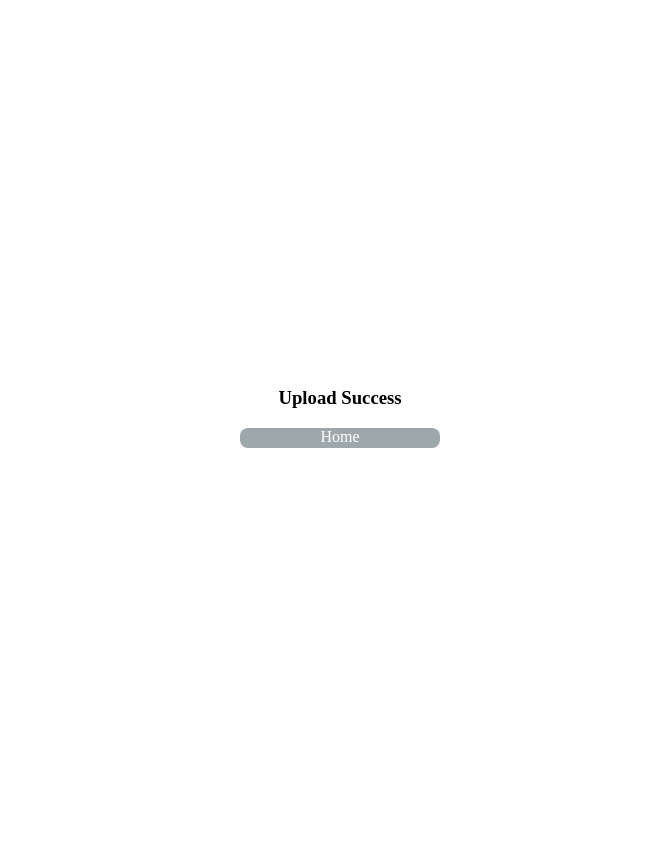
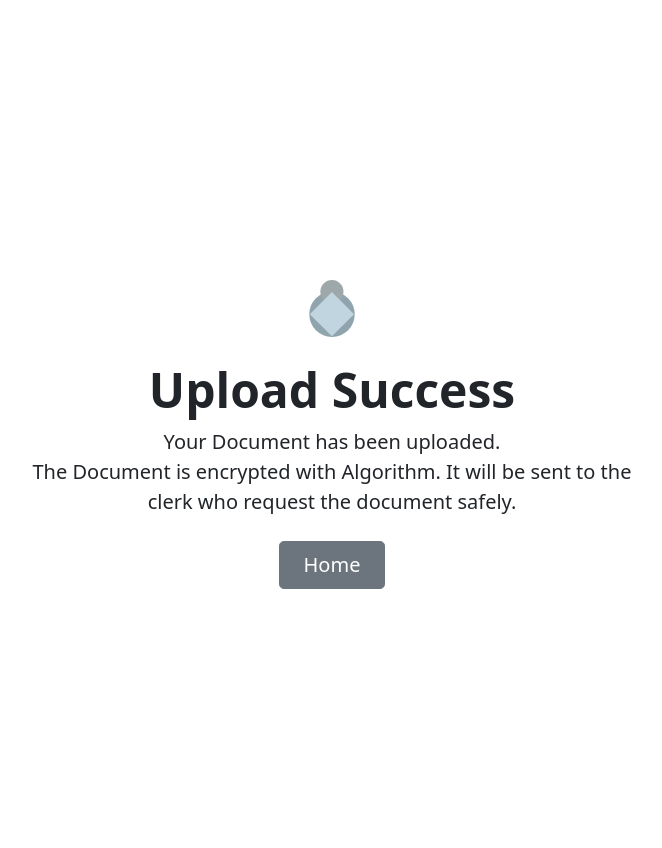
Before and after one commit to CAUIEP/ImageEncryption, a Django app: page /customer/success/ in a window 1280 px wide. Shown: the whole page, without its empty margins (308-970 px from the left). Before the commit the page ends 448 px from the top, so only its background shows below. Run offline with Django 3.2, Linux system fonts and the light colour scheme; some libraries are stand-ins or nearby versions.

Commit message:
Update successhome html

```diff
--- a/IEP/Customer/static/css/customer/submit_success.css
+++ b/IEP/Customer/static/css/customer/submit_success.css
@@ -1,21 +1,3 @@
 .main__body {
-    width: 100vw;
     height: 100vh;
-    display: flex;
-    flex-direction: column;
-    justify-content: center;
-    text-align: center;
 }
-
-.title {
-}
-
-.home__button {
-    display:inline-block;
-    width: 200px;
-    height: 20px;
-    color: white;
-    background: #9ea7aa;
-    text-decoration: none;
-    border-radius: 8px;
-}
--- a/IEP/Customer/templates/customer/login.html
+++ b/IEP/Customer/templates/customer/login.html
@@ -7,7 +7,6 @@
     <meta charset="UTF-8">
     <meta http-equiv="X-UA-Compatible" content="IE=edge">
     <meta name="viewport" content="width=device-width, initial-scale=1.0">
-    <link rel="stylesheet" href="/static/customer/css/customer_home.css">
     <link href="https://cdn.jsdelivr.net/npm/bootstrap@5.0.1/dist/css/bootstrap.min.css" rel="stylesheet" integrity="sha384-+0n0xVW2eSR5OomGNYDnhzAbDsOXxcvSN1TPprVMTNDbiYZCxYbOOl7+AMvyTG2x" crossorigin="anonymous">
     <title>Customer Home</title>
 </head>
@@ -28,6 +27,7 @@
                 <a class="nav-link disable">User : {{request_user}}</a>
 
                 {% else %}
+                    <a class="nav-link active" href="{% url 'Customer:customer_home' %}">Home</a>
                     <a class="nav-link" href="{% url 'Customer:login' %}">login</a>
                     <a class="nav-link" href="{% url 'Customer:signup' %}">sign up</a>
                 {% endif %}
--- a/IEP/Customer/templates/customer/picture_upload.html
+++ b/IEP/Customer/templates/customer/picture_upload.html
@@ -44,7 +44,7 @@
         <h5 class="card-title">TO.{{customer}}</h5>
         <p class="card-text">
           Hello MR.{{customer}}<br>
-          please upload {{document.document_name}}<br>
+          please upload {{document}}<br>
           FROM {{clerk}}
         </p>
         <input type="file" id="image" name="image" accept="image/*" onchange="setThumbnail(event);" multiple/>
--- a/IEP/Customer/templates/customer/submit_success.html
+++ b/IEP/Customer/templates/customer/submit_success.html
@@ -6,22 +6,24 @@
     <meta charset="UTF-8">
     <meta http-equiv="X-UA-Compatible" content="IE=edge">
     <meta name="viewport" content="width=device-width, initial-scale=1.0">
+    <link href="https://cdn.jsdelivr.net/npm/bootstrap@5.0.1/dist/css/bootstrap.min.css" rel="stylesheet" integrity="sha384-+0n0xVW2eSR5OomGNYDnhzAbDsOXxcvSN1TPprVMTNDbiYZCxYbOOl7+AMvyTG2x" crossorigin="anonymous">
     <title>Document</title>
 
     <link rel="stylesheet" href="{% static 'css/customer/submit_success.css' %}">
 </head>
 <body>
+    <script src="https://cdn.jsdelivr.net/npm/bootstrap@5.0.1/dist/js/bootstrap.bundle.min.js" integrity="sha384-gtEjrD/SeCtmISkJkNUaaKMoLD0//ElJ19smozuHV6z3Iehds+3Ulb9Bn9Plx0x4" crossorigin="anonymous"></script>
 
     <div class="main__body">
-
-        <div>
-            <h3 class="title">
-                Upload Success
-            </h3>
-        </div>
-
-        <div>
-            <a class="home__button" href="{% url 'Customer:customer_home' %}">Home</a>
+        <div class="px-4 py-5 my-5 text-center" style="position: relative; top: 23%;">
+            <img class="d-block mx-auto mb-4" src="{%static 'Group 5.svg' %}" alt="" width="72" height="57">
+            <h1 class="display-5 fw-bold">Upload Success</h1>
+            <div class="col-lg-6 mx-auto">
+              <p class="lead mb-4">Your Document has been uploaded.<br> The Document is encrypted with Algorithm. It will be sent to the clerk who request the document safely.</p>
+              <div class="d-grid gap-2 d-sm-flex justify-content-sm-center">
+                <button type="button" class="btn btn-secondary btn-lg px-4 gap-3" onclick="location.href= '{% url 'Customer:customer_home' %}'">Home</button>
+              </div>
+            </div>
         </div>
     </div>
 
--- a/IEP/Customer/views.py
+++ b/IEP/Customer/views.py
@@ -93,6 +93,7 @@ def picture_upload(request, pk):
     picture_request = get_object_or_404(PictureRequest, pk=pk)
     clerk = picture_request.clerk
     customer = request.user
+    document = picture_request.document
     if request.method == 'POST':
         form = PictureRequestForm(request.POST, request.FILES, instance=picture_request)
         if form.is_valid():
@@ -105,8 +106,9 @@ def picture_upload(request, pk):
             return redirect('PictureHandler:picture_handler_encryptor', pk)
     else:
         form = PictureRequestForm(instance=picture_request)
-    return PageMaker.get_page(request, template_name="Customer/picture_upload.html", context = {'form': form, 'pk':pk, 'clerk':clerk, 'customer':customer })
+    return PageMaker.get_page(request, template_name="Customer/picture_upload.html", context = {'form': form, 'pk':pk, 'clerk':clerk, 'customer':customer, 'document': document })
 
 
 def submit_success(request):
-    return render(request, template_name='customer/submit_success.html')
+    return PageMaker.get_page(request, template_name='customer/submit_success.html')
+    # return render(request, template_name='customer/submit_success.html')
```
Also changed, not shown: IEP/Customer/templates/customer/sign_up.html (+5 -3 lines), IEP/core/migrations/0004_alter_picturerequest_document.py (deleted).
